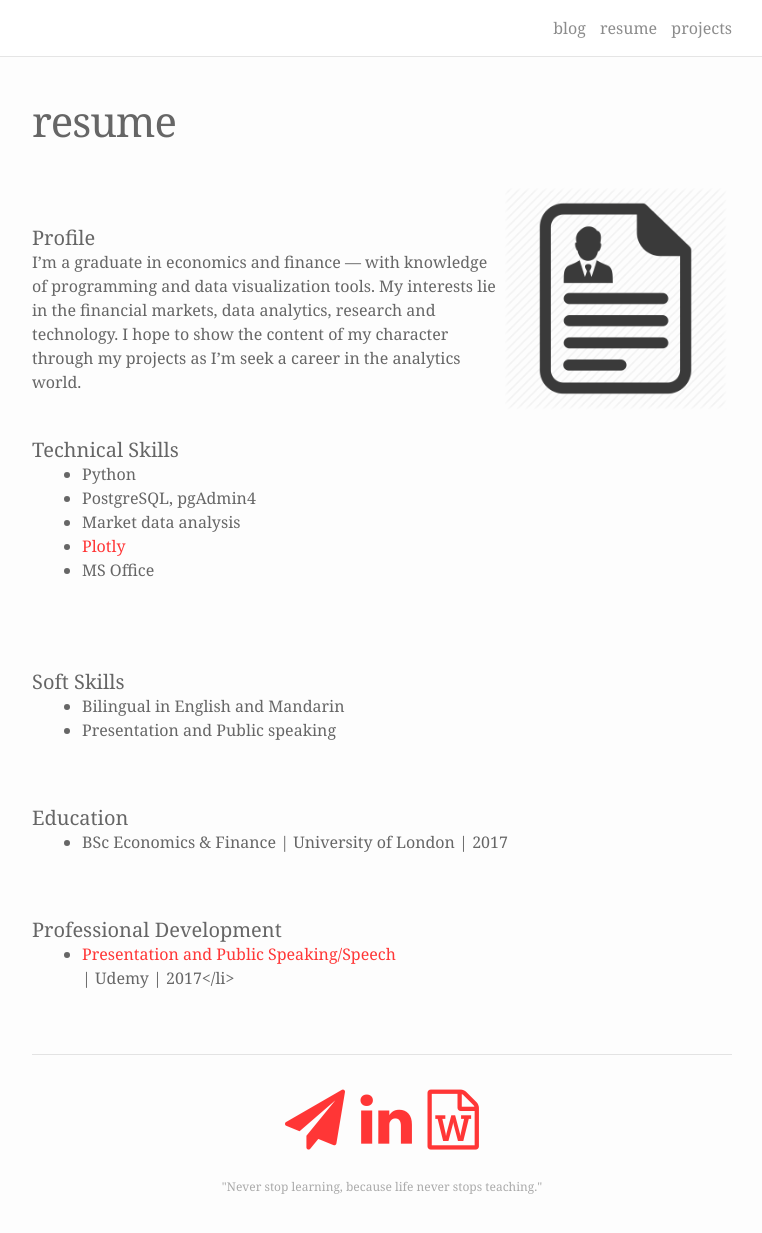
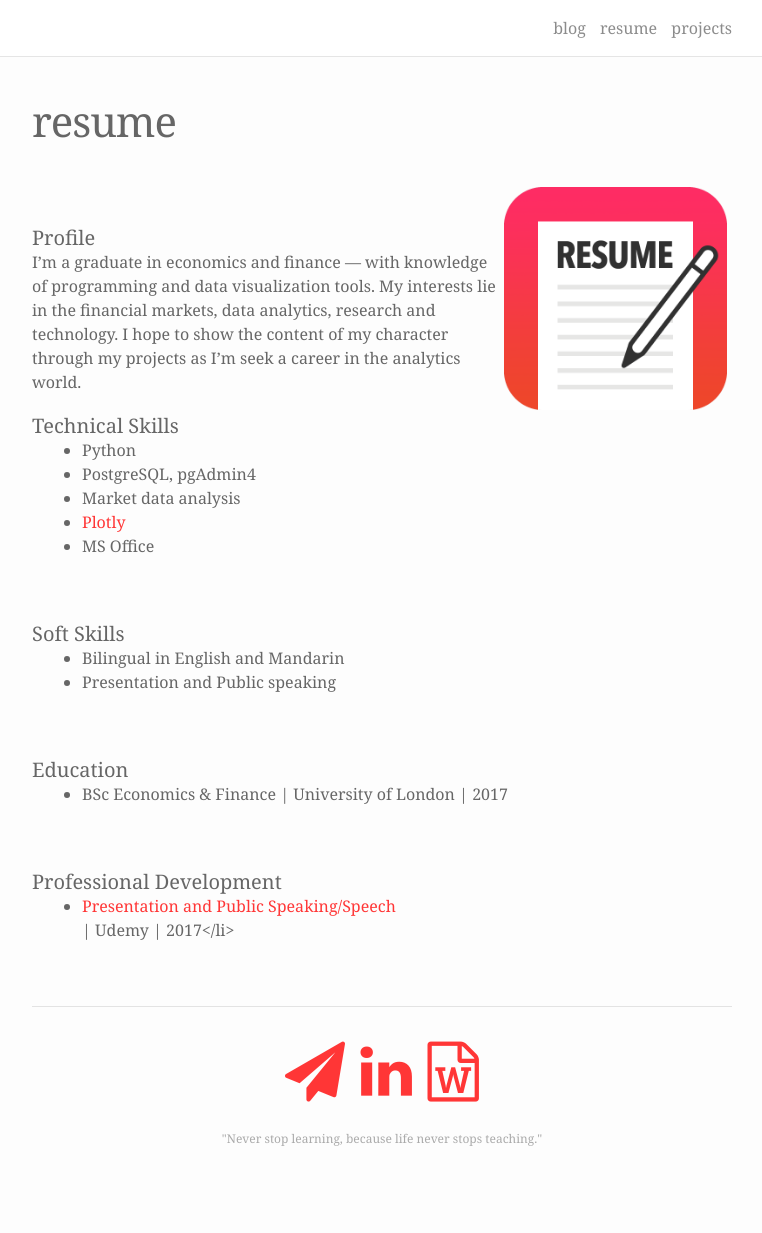
Before and after one commit to wilsonliao/blog, a Jekyll site: the page built from about.md, in a window 1280 px wide and 1304 px high. Shown: the top 1233 px of the window, without its empty margins (258-1020 px from the left). Built offline with Jekyll 4.4.1, drawn with Linux system fonts in a browser that asks for light colours; nearby versions of some CDN libraries.

Commit message:
Update about.md

```diff
--- a/about.md
+++ b/about.md
@@ -4,12 +4,11 @@ title: resume
 permalink: /about/
 ---
 
-<img class="col one right" src="/img/CV_Contract_Agreement_Resume_Paper_Document-512.png">
+<img class="col one right" src="/img/resume-icon-png-19025.png">
 
 <br/>
 #### Profile
 I’m a graduate in economics and finance — with knowledge of programming and data visualization tools. My interests lie in the financial markets, data analytics, research and technology. I hope to show the content of my character through my projects as I’m seek a career in the analytics world.
-<br/>
 <br/>
 #### Technical Skills
 <ul>
@@ -19,7 +18,6 @@ I’m a graduate in economics and finance — with knowledge of programming and
 	<li><a href="https://www.plotly.com" target="blank">Plotly</a></li>
 	<li>MS Office</li>
 </ul><br/>
-<br/>
 #### Soft Skills
 <ul>
 	<li>Bilingual in English and Mandarin</li>
```
